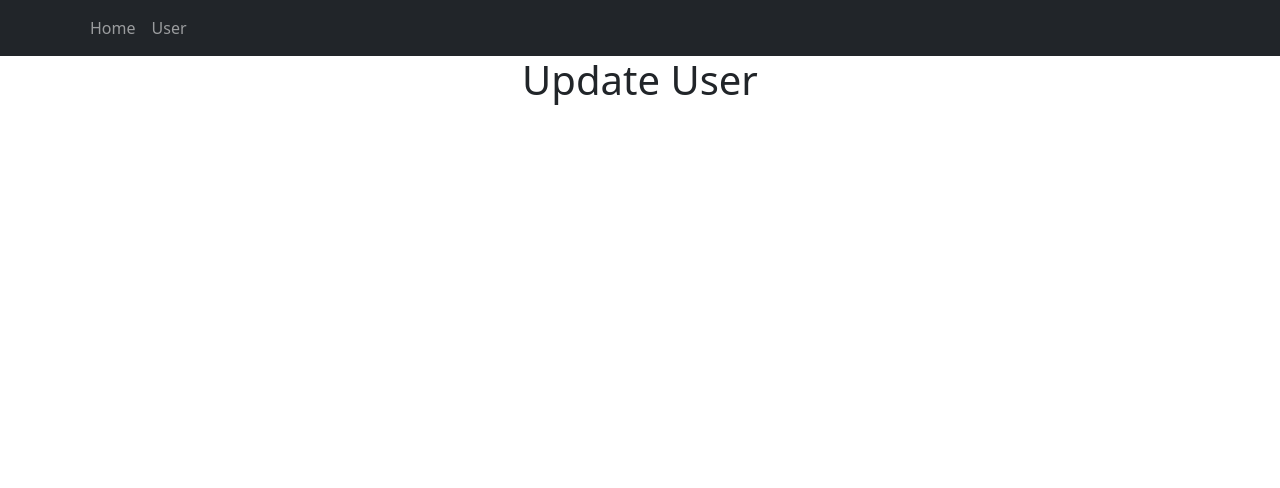
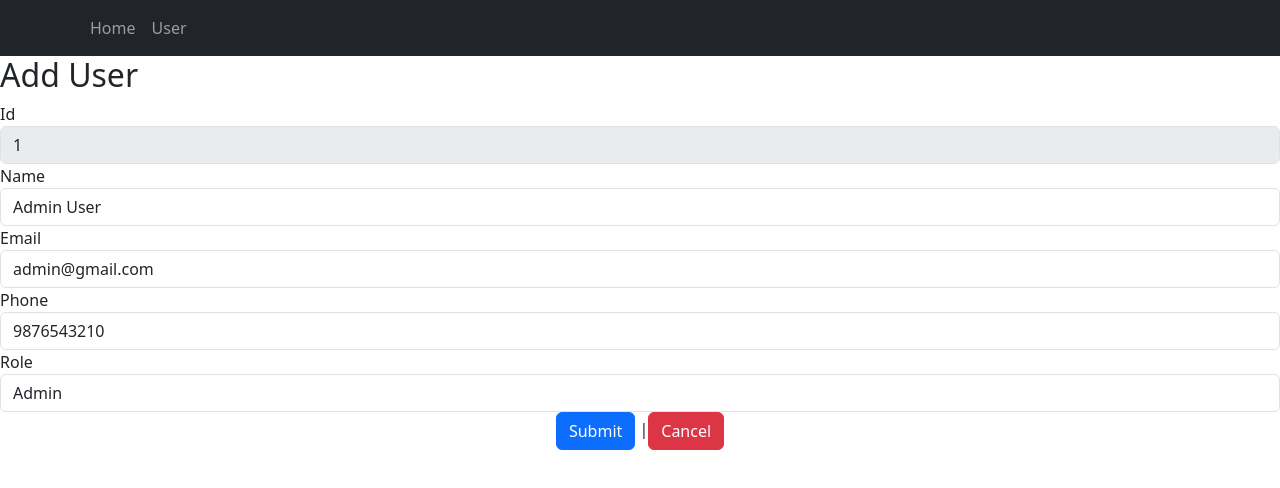
Before and after one commit to TejenSd/redux_crud, a React (Create React App) app: page /user/edit/1 in a window 1280 px wide. Shown: the top 488 px of the page. Built offline with nearby package versions, Linux system fonts and the light colour scheme; data requests are answered from the project's data file.

Commit message:
Fetch User details till modify page

```diff
--- a/src/Components/UpdateUser.js
+++ b/src/Components/UpdateUser.js
@@ -1,9 +1,97 @@
+import { useEffect, useState } from "react";
+import { useDispatch, useSelector } from "react-redux";
+import { Link, useNavigate, useParams } from "react-router-dom";
+import { FetchUserObj, FunctionUpdateUser } from "../Redux/Action";
+
 const UpdateUser = () => {
+    const [id, idChange] = useState(0);
+    const [name, nameChange] = useState('');
+    const [email, emailChnage] = useState('');
+    const [phone, phoneChange] = useState('');
+    const [role, roleChange] = useState('Staff');
+    const dispatch = useDispatch();
+    const navigate = useNavigate();
+    const { code } = useParams();
+
+    const userObj = useSelector((state) => state.user.userObj)
+
+    const handlesubmit = (e) => {
+        e.preventDefault();
+        const useObj = { id, name, email, phone, role };
+        dispatch(FunctionUpdateUser(useObj));
+        // console.log(useObj);
+        navigate('/user');
+    };
+
+    useEffect(() => {
+        dispatch(FetchUserObj(code));
+    }, [])
+
+    useEffect(() => {
+        if (userObj) {
+            idChange(userObj.id);
+            nameChange(userObj.name);
+            emailChnage(userObj.email);
+            phoneChange(userObj.phone);
+            roleChange(userObj.role);
+
+        }
+    }, [userObj])
+
     return (
-        <div>
-            <h1>Update User</h1>
-        </div>
+        <>
+            <form onSubmit={handlesubmit}>
 
+                <div className="card-header" style={{ textAlign: 'left' }}>
+                    <h2>Add User</h2>
+                </div>
+                <div className="card-body" style={{ textAlign: 'left' }}>
+                    <div className="row">
+                        <div className="col-lg-12">
+                            <div className="form-group">
+                                <label>Id</label>
+                                <input value={id} disabled="diabled" className="form-control" placeholder="Enter Name" />
+                            </div>
+                        </div>
+                        <div className="col-lg-12">
+                            <div className="form-group">
+                                <label>Name</label>
+                                <input value={name} onChange={(e) => nameChange(e.target.value)} className="form-control" placeholder="Enter Name" />
+                            </div>
+                        </div>
+                        <div className="col-lg-12">
+                            <div className="form-group">
+                                <label>Email</label>
+                                <input value={email} onChange={(e) => emailChnage(e.target.value)} className="form-control" placeholder="Enter Email" />
+                            </div>
+                        </div>
+                        <div className="col-lg-12">
+                            <div className="form-group">
+                                <label>Phone</label>
+                                <input value={phone} onChange={(e) => phoneChange(e.target.value)} className="form-control" placeholder="Enter Phone" />
+                            </div>
+                        </div>
+                        <div className="col-lg-12">
+                            <div className="form-group">
+                                <label>Role</label>
+                                <select value={role} onChange={(e) => roleChange(e.target.value)} className="form-control">
+                                    <option>Please Select</option>
+                                    <option>Admin</option>
+                                    <option>Staff</option>
+                                </select>
+                            </div>
+                        </div>
+
+                    </div>
+
+                </div>
+                <div className="card-footer">
+                    <button className="btn btn-primary" type="submit">Submit</button> |
+                    <Link className="btn btn-danger" to="/user">Cancel</Link>
+                </div>
+
+            </form>
+        </>
     );
 }
 
--- a/src/Redux/Action.js
+++ b/src/Redux/Action.js
@@ -1,6 +1,7 @@
 import axios from "axios"
-import { ADD_USER, DELETE_USER, FAIL_REQUEST, GET_USER_LIST, MAKE_REQUEST } from "./ActionType"
+import { ADD_USER, DELETE_USER, FAIL_REQUEST, GET_USER_LIST, GET_USER_OBJ, MAKE_REQUEST, UPDATE_USER } from "./ActionType"
 import { toast } from "react-toastify"
+import UpdateUser from "../Components/UpdateUser"
 
 export const makeRequest = () => {
     return {
@@ -30,6 +31,19 @@ export const addUser = () => {
         type: ADD_USER
     }
 }
+
+export const updateUser = () => {
+    return {
+        type: UPDATE_USER
+    }
+}
+export const getUserObj = (data) => {
+    return {
+        type: GET_USER_OBJ,
+        payload: data
+    }
+}
+
 
 export const FetchUserList = () => {
     return (dispatch) => {
@@ -67,3 +81,28 @@ export const FunctionAddUser = (data) => {
         })
     }
 }
+
+export const FunctionUpdateUser = (data,code) => {
+    return (dispatch) => {
+        dispatch(makeRequest());
+        axios.put('http://localhost:8000/user/'+code,data).then(res => {
+            dispatch(UpdateUser());
+            toast.success('User Updated Successfully')
+        }).catch(err => {
+            dispatch(failRequest(err.message))
+        })
+    }
+}
+
+export const FetchUserObj = (code) => {
+    return (dispatch) => {
+        dispatch(makeRequest());
+        axios.get('http://localhost:8000/user/'+code).then(res => {
+            const userlist = res.data;
+            dispatch(getUserObj(userlist));
+        }).catch(err => {
+            dispatch(failRequest(err.message))
+        })
+
+    }
+}
--- a/src/Redux/ActionType.js
+++ b/src/Redux/ActionType.js
@@ -3,3 +3,5 @@ export const FAIL_REQUEST = 'FAIL_REQUEST'
 export const GET_USER_LIST = 'GET_USER_LIST'
 export const DELETE_USER = 'DELETE_USER'
 export const ADD_USER = 'ADD_USER'
+export const UPDATE_USER = 'UPDATE_USER'
+export const GET_USER_OBJ = 'GET_USER_OBJ'
--- a/src/Redux/Reducer.js
+++ b/src/Redux/Reducer.js
@@ -1,4 +1,4 @@
-import { ADD_USER, DELETE_USER, FAIL_REQUEST, GET_USER_LIST, MAKE_REQUEST } from "./ActionType";
+import { ADD_USER, DELETE_USER, FAIL_REQUEST, GET_USER_LIST, GET_USER_OBJ, MAKE_REQUEST, UPDATE_USER } from "./ActionType";
 
 const initialState = {
     loading: true,
@@ -37,6 +37,16 @@ export const Reducer = (state = initialState, action) => {
                 ...state,
                 loading: false
             }
+        case UPDATE_USER:
+            return{
+                ...state,
+                loading: false
+            }
+            case GET_USER_OBJ:
+                return{
+                    ...state,
+                    userObj: action.payload
+                }
         default: return state
 
 
```
